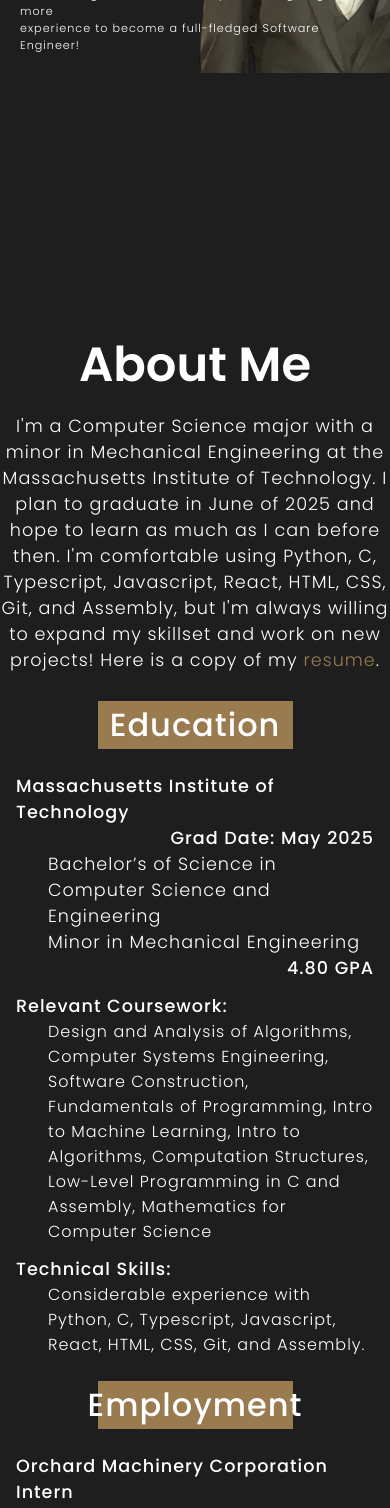
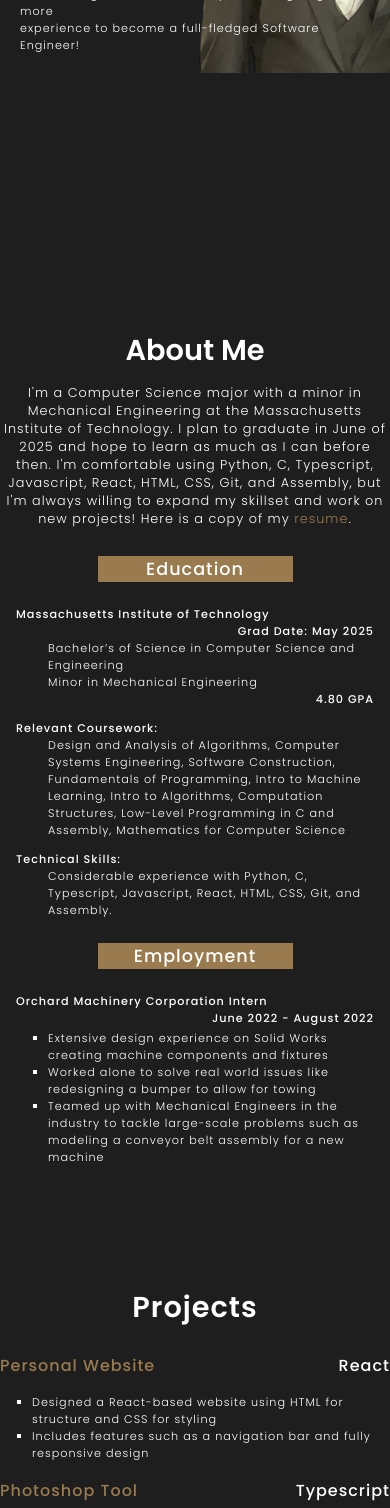
Before and after one commit to gjaap21/portfolio_website, a React (Create React App) app in the folder client/: page / in a window 390 px wide. Shown: the part 432-1940 px from the top of the page. Built offline with nearby package versions, Linux system fonts and the light colour scheme; the HTML template or start-up script is replaced by a standard one.

Commit message:
Improved responsiveness and added to projects

```diff
--- a/client/src/components/about.css
+++ b/client/src/components/about.css
@@ -72,7 +72,6 @@
     float: left;
     text-align: left;
     font-weight: 300;
-    font-size: 1.1rem;
     margin-left: 2rem;
 }
 
@@ -136,7 +135,76 @@
     margin-top: .5rem;
 }
 
-.resume2 {
-    height: 72rem;
-    width: 53rem;
+@media screen and (max-width: 600px) {
+    .aboutTitle {
+        font-size: 2.5rem;
+    }
+    .portfolioHeading {
+        font-size: 1.6rem;
+    }
+    .aboutDescription {
+        font-size: 1rem;
+    }
+    .portfolio {
+        font-size: .9rem;
+    }
+    .courses {
+        font-size: .8rem;
+    }
+    .skills {
+        font-size: .8rem;
+    }
+    .jobDescription {
+        font-size: .8rem;
+    }
 }
+
+@media screen and (max-width: 500px) {
+    .aboutTitle {
+        font-size: 2rem;
+    }
+    .portfolioHeading {
+        font-size: 1.3rem;
+    }
+    .aboutDescription {
+        font-size: .9rem;
+    }
+    .portfolio {
+        font-size: .8rem;
+    }
+    .courses {
+        font-size: .7rem;
+    }
+    .skills {
+        font-size: .7rem;
+    }
+    .jobDescription {
+        font-size: .7rem;
+        margin-left: 2rem;
+        margin-top: 1.25rem;
+    }
+}
+
+@media screen and (max-width: 400px) {
+    .aboutTitle {
+        font-size: 1.8rem;
+    }
+    .portfolioHeading {
+        font-size: 1.1rem;
+    }
+    .aboutDescription {
+        font-size: .8rem;
+    }
+    .portfolio {
+        font-size: .7rem;
+    }
+    .courses {
+        font-size: .7rem;
+    }
+    .skills {
+        font-size: .7rem;
+    }
+    .jobDescription {
+        font-size: .7rem;
+    }
+}
--- a/client/src/components/about.js
+++ b/client/src/components/about.js
@@ -53,7 +53,6 @@ const About = () => {
             </p>
         </div>
 
-        {/* <iframe className='resume2' title='Resume' src={resume}></iframe> */}
     </section>
 };
 
--- a/client/src/components/contact.css
+++ b/client/src/components/contact.css
@@ -1,5 +1,4 @@
 #contact {
-    /* min-height: calc(100vh - 4rem); */
     min-height: 60vh;
     width: 100vw;
     max-width: 60rem;
--- a/client/src/components/footer.css
+++ b/client/src/components/footer.css
@@ -7,4 +7,5 @@
     justify-content: center;
     font-weight: 300;
     font-size: small;
+    margin-top: 5rem;
 }
--- a/client/src/components/projects.css
+++ b/client/src/components/projects.css
@@ -41,3 +41,92 @@
     margin-top: 1rem;
     margin-bottom: 1rem;
 }
+
+.imageDescription {
+    font-weight: 300;
+    font-size: 1rem;
+    display: flex;
+    height: 40vh;
+    margin: auto;
+    text-align: center;
+    justify-content: center;
+    align-items: center;
+}
+
+.photoshopImg {
+    object-fit: contain;
+    height: 40vh;
+}
+
+@media screen and (max-width: 1400px) {
+    .imageDescription {
+        height: 30vh;
+    }
+    .photoshopImg {
+        height: 30vh;
+    }
+}
+
+@media screen and (max-width: 1100px) {
+    .imageDescription {
+        height: 25vh;
+    }
+    .photoshopImg {
+        height: 25vh;
+    }
+}
+
+@media screen and (max-width: 600px) {
+    .projectsTitle {
+        font-size: 2.5rem;
+    }
+    .projectName {
+        font-size: 1.4rem;
+    }
+    .projectLanguage {
+        font-size: 1.4rem;
+    }
+    .projectDescription {
+        font-size: .8rem;
+    }
+    .imageDescription{
+        font-size: .8rem;
+    }
+}
+
+@media screen and (max-width: 500px) {
+    .projectsTitle {
+        font-size: 2rem;
+    }
+    .projectName {
+        font-size: 1.2rem;
+    }
+    .projectLanguage {
+        font-size: 1.2rem;
+    }
+    .projectDescription {
+        font-size: .7rem;
+        margin-left: 2rem;
+    }
+    .imageDescription{
+        font-size: .7rem;
+    }
+}
+
+@media screen and (max-width: 400px) {
+    .projectsTitle {
+        font-size: 1.8rem;
+    }
+    .projectName {
+        font-size: 1rem;
+    }
+    .projectLanguage {
+        font-size: 1rem;
+    }
+    .projectDescription {
+        font-size: .7rem;
+    }
+    .imageDescription{
+        font-size: .6rem;
+    }
+}
--- a/client/src/components/projects.js
+++ b/client/src/components/projects.js
@@ -1,22 +1,39 @@
 import React from 'react';
 import './projects.css';
+import photoshop from '../assets/photoshop.png';
 
 const Projects = () => {
     return <section id='projects'>
         <h1 className='projectsTitle'>Projects</h1>
         <p>
+            <span className='projectName'>Personal Website</span>
+            <span className='projectLanguage'>React</span>
+            <br/>
+            <ul className='projectDescription'>
+                <li>
+                Designed a React-based website using HTML for structure and CSS for styling
+                </li>
+                <li>
+                Includes features such as a navigation bar and fully responsive design
+                </li>
+            </ul>
             <span className='projectName'>Photoshop Tool</span>
             <span className='projectLanguage'>Typescript</span>
             <br/>
             <ul className='projectDescription'>
                 <li>
-                Developed a grammar and expression parser to read text inputs and edit an image
+                Developed a grammar and expression parser to read text inputs and edit images
                 </li>
                 <li>
-                Allowed for image resizing, overlaying images, adding text to an image, and gluing
-                images together through Class implementations of an Expression Interface
+                Allowed for adding captions, image resizing, overlaying images, adding text to an image,
+                and gluing images together through Class implementations of an Expression Interface
                 </li>
             </ul>
+            <p className='imageDescription'>Example image built with this tool using images as png files
+                and user-defined captions.
+                <img src={photoshop} alt='Demonstration' className='photoshopImg'/>
+            </p>
+            <br/>
             <span className='projectName'>Platformer Game</span>
             <span className='projectLanguage'>Python</span>
             <br/>
```
Also changed, not shown: client/src/assets/photoshop.png (added).
